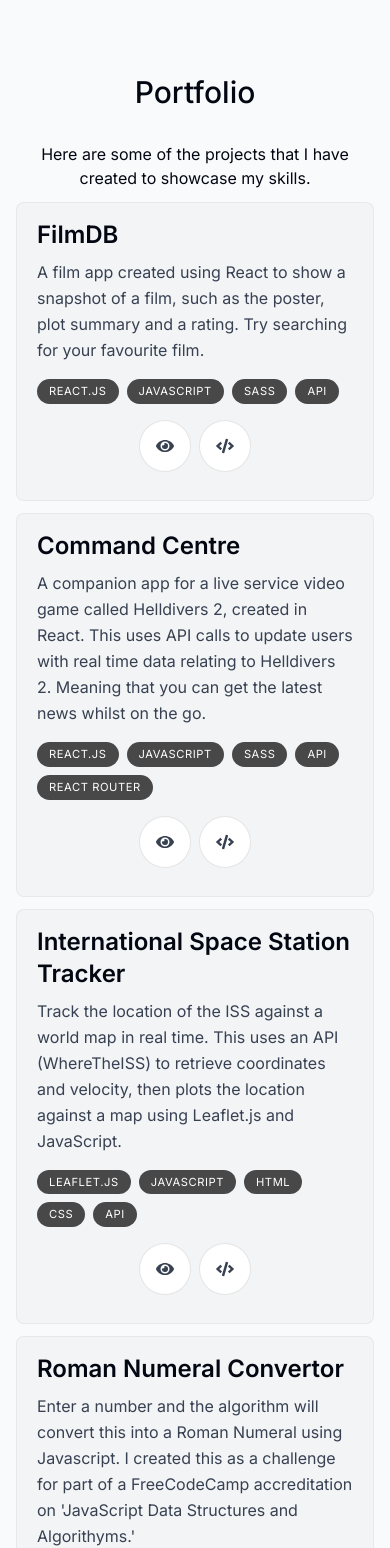
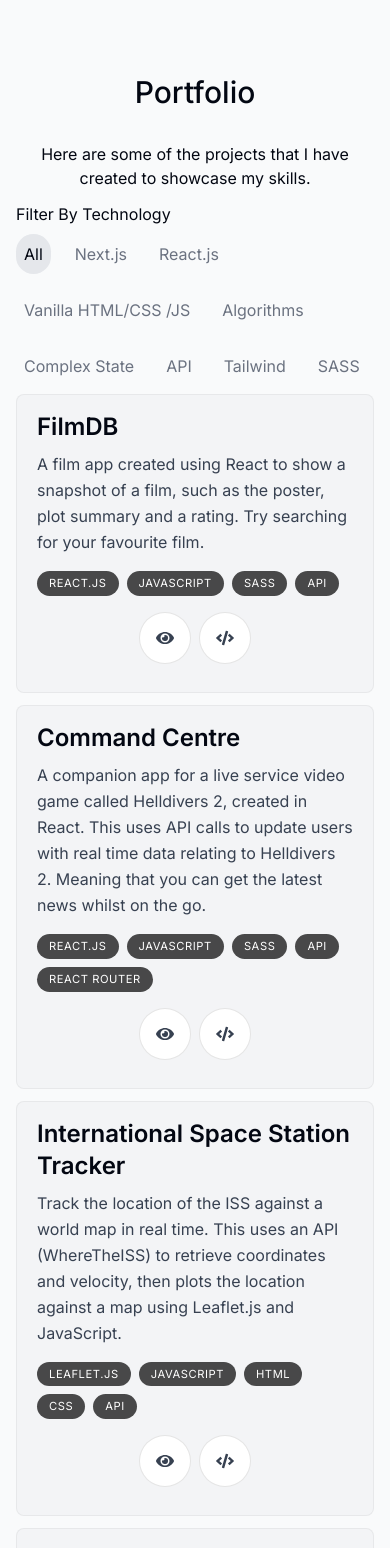
Before and after one commit to jamiehitchcock/Portfolio, a Next.js app: page / in a window 390 px wide. Shown: the part 3092-4640 px from the top of the page. Built offline with nearby package versions, Linux system fonts and the light colour scheme.

Commit message:
Initial Portfolio Filtering
Basic filtering buttons that filter projects by technology type

```diff
--- a/components/intro.tsx
+++ b/components/intro.tsx
@@ -64,7 +64,7 @@ export default function Intro() {
         with 2 years of professional experience.
       </motion.h1>
       <motion.div
-        className="flex flex-col sm:flex-row items-center justify-center gap-2 px-4 text-lg font-medium"
+        className="flex flex-col sm:flex-row items-center justify-center gap-2 sm:gap-4 px-4 text-lg font-medium"
         initial={{ opacity: 0, y: 100 }}
         animate={{ opacity: 1, y: 0 }}
         transition={{ delay: 0.1 }}
--- a/components/portfolio.tsx
+++ b/components/portfolio.tsx
@@ -1,21 +1,47 @@
 "use client";
 
-import React from "react";
+import React, { useState } from "react";
 import SectionHeading from "./section-heading";
 import { portfolioData } from "@/lib/data";
 import Project from "./project";
 import { useSectionInView } from "@/lib/hooks";
 
 export default function Portfolio() {
+
+const [filteredProjects, setFilteredProjects ] = useState(portfolioData);
+const [technology, setTechnology ] = useState(null);
+
     // custom hook for inView animation
     const { ref } = useSectionInView("Portfolio", 0.2);
+
+    function handleFilter(filter){
+      if (filter === null){
+        setFilteredProjects(portfolioData);
+      } else {
+        const filtered = portfolioData.filter((project) => project.tags.includes(filter));
+        setFilteredProjects(filtered);
+      }
+    };
 
   return (
     <section ref={ref} id="portfolio" className="mb-28 scroll-mt-28">
       <SectionHeading>Portfolio</SectionHeading>
       <p className="mb-3 text-center">Here are some of the projects that I have created to showcase my skills. </p>
+      <p>Filter By Technology</p>
+      <ul className="flex flex-wrap gap-4 my-2">
+        <button className="hover:text-gray-950 p-2 rounded-full bg-gray-200 text-gray-950" onClick={() => handleFilter(null)}>All</button>
+        <button className="text-gray-500 hover:text-gray-950 p-2 rounded-full" onClick={() => handleFilter("Next.js")}>Next.js</button>
+        <button className="text-gray-500 hover:text-gray-950 p-2 rounded-full" onClick={() => handleFilter("React.js")}>React.js</button>
+        <button className="text-gray-500 hover:text-gray-950 p-2 rounded-full" onClick={() => handleFilter("HTML")}>Vanilla HTML/CSS /JS</button>
+        <button className="text-gray-500 hover:text-gray-950 p-2 rounded-full" onClick={() => handleFilter("Algorithms")}>Algorithms</button>
+        <button className="text-gray-500 hover:text-gray-950 p-2 rounded-full" onClick={() => handleFilter("Complex State Management")}>Complex State</button>
+        <button className="text-gray-500 hover:text-gray-950 p-2 rounded-full" onClick={() => handleFilter("API")}>API</button>
+        <button className="text-gray-500 hover:text-gray-950 p-2 rounded-full" onClick={() => handleFilter("Tailwind")}>Tailwind</button>
+        <button className="text-gray-500 hover:text-gray-950 p-2 rounded-full" onClick={() => handleFilter("SASS")}>SASS</button>
+      </ul>
+
       <div>
-        {portfolioData.map((project, index) => (
+        {filteredProjects.map((project, index) => (
           <React.Fragment key={index}>
             <Project {...project} />
           </React.Fragment>
--- a/lib/data.ts
+++ b/lib/data.ts
@@ -48,7 +48,7 @@ export const experiencesData = [
     location: "Remote",
     description: "I won the awards of 'Star Pupil' and 'Best Portfolio'.",
     icon: React.createElement(LuGraduationCap),
-    date: "2022",
+    date: "January - April 2022",
   },
 ] as const;
 
@@ -81,24 +81,6 @@ export const portfolioData = [
     code: "https://github.com/jamiehitchcock/Portfolio",
   },
   {
-    title: "Roman Numeral Convertor",
-    description:
-      "Enter a number and the algorithm will convert this into a Roman Numeral using Javascript. I created this as a challenge for part of a FreeCodeCamp accreditation on 'JavaScript Data Structures and Algorithyms.'",
-    tags: ["JavaScript", "HTML", "CSS", "Algorithym"],
-    imageUrl: placeholderImage,
-    demo: "https://jamiehitchcock.co.uk/",
-    code: "https://github.com/jamiehitchcock/Portfolio",
-  },
-  {
-    title: "Calculator",
-    description:
-      "A typical calculator created in React. You can interact with this by either clicking the buttons or using your keyboard.",
-    tags: ["React.js", "JavaScript", "SASS", "Complex State Management"],
-    imageUrl: placeholderImage,
-    demo: "https://react-calculator-jh.netlify.app/",
-    code: "https://github.com/jamiehitchcock/FCC_FE-Lib_Projects/tree/main/Calculator",
-  },
-  {
     title: "Pomodoro Timer",
     description:
       "A timer created for the pomodoro study method of 25 plus 5. I Created this in React as part of a 'Front-End Development Libraries' accreditation with FreeCodeCamp.",
@@ -106,6 +88,24 @@ export const portfolioData = [
     imageUrl: placeholderImage,
     demo: "https://react-pomodoro-timer-jh.netlify.app",
     code: "https://github.com/jamiehitchcock/FCC_FE-Lib_Projects/tree/main/Pomodoro_Timer",
+  },
+  {
+    title: "Calculator",
+    description:
+      "A typical calculator created in React. You can interact with this by either clicking the buttons or using your keyboard.",
+    tags: ["React.js", "JavaScript", "SASS","Algorithms", "Complex State Management"],
+    imageUrl: placeholderImage,
+    demo: "https://react-calculator-jh.netlify.app/",
+    code: "https://github.com/jamiehitchcock/FCC_FE-Lib_Projects/tree/main/Calculator",
+  },
+  {
+    title: "Roman Numeral Convertor",
+    description:
+      "Enter a number and the algorithm will convert this into a Roman Numeral using Javascript. I created this as a challenge for part of a FreeCodeCamp accreditation on 'JavaScript Data Structures and Algorithyms.'",
+    tags: ["JavaScript", "HTML", "CSS", "Algorithms"],
+    imageUrl: placeholderImage,
+    demo: "https://jamiehitchcock.co.uk/",
+    code: "https://github.com/jamiehitchcock/Portfolio",
   },
   {
     title: "Real-Time Stock Market Checker",
```
